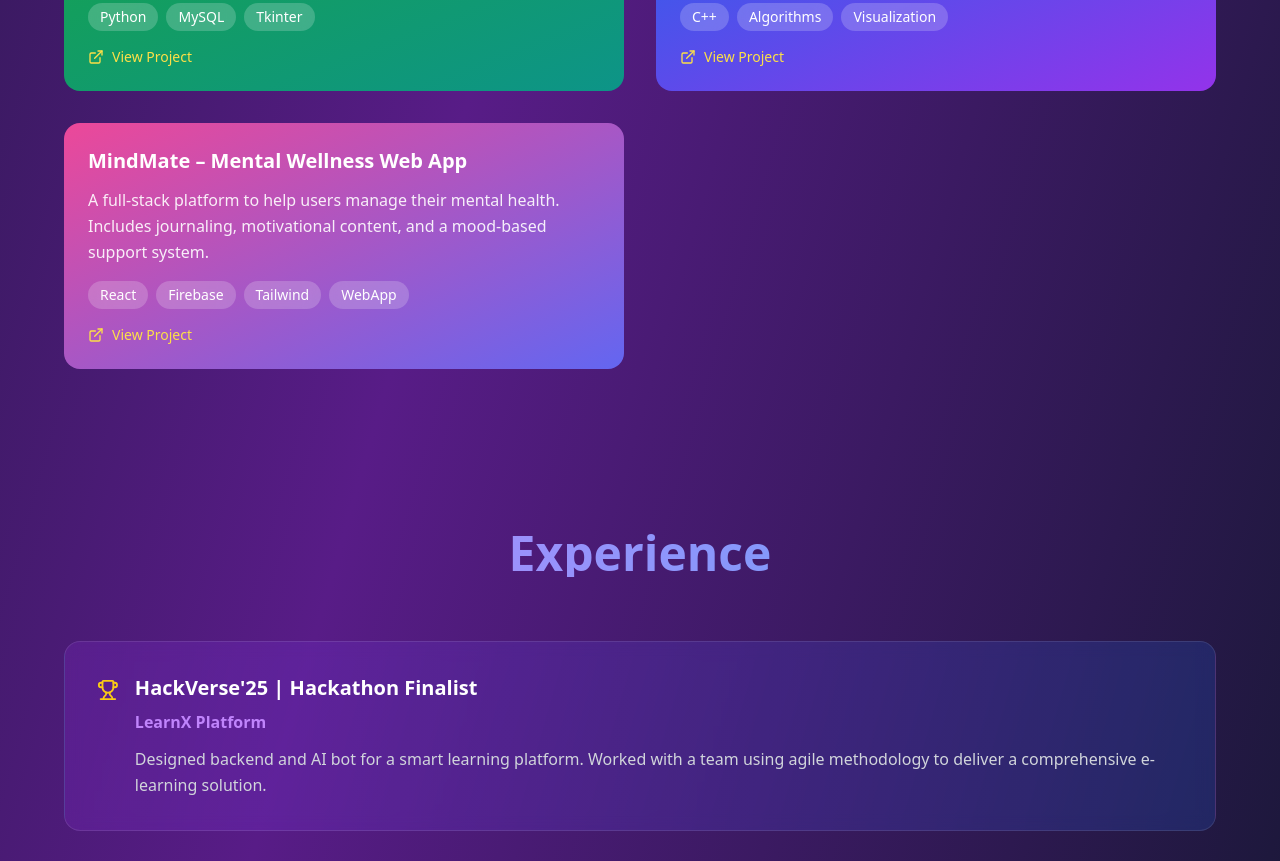
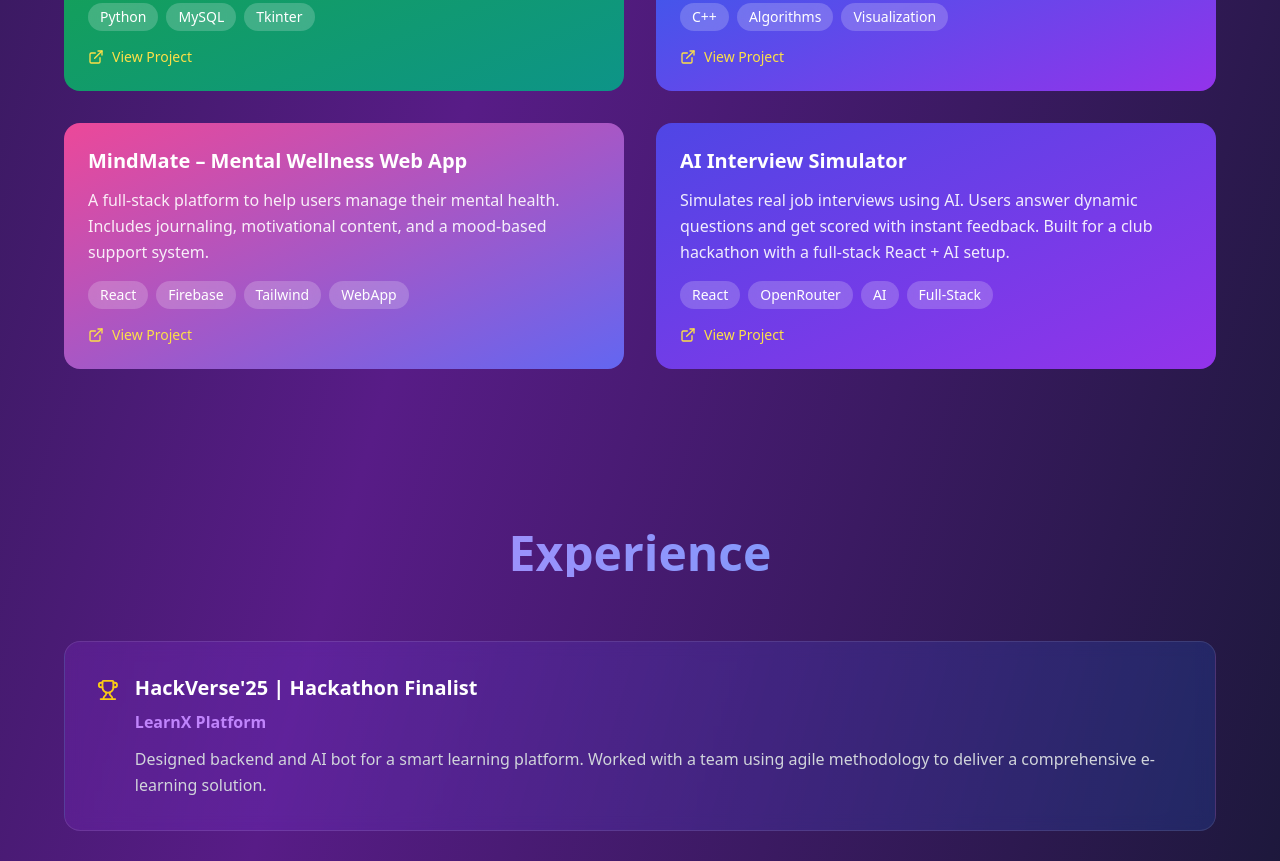
Before and after one commit to PI-Prasaad-Krishna/portfolio, a React (Vite) app: page / in a window 1280 px wide. Shown: the part 2740-3601 px from the top of the page. Built offline with nearby package versions, Linux system fonts and the light colour scheme.

Commit message:
Added AI Interview Simulator

```diff
--- a/src/App.jsx
+++ b/src/App.jsx
@@ -61,6 +61,13 @@ const Portfolio = () => {
       tech: ["React", "Firebase", "Tailwind", "WebApp"],
       color: "from-pink-500 to-indigo-500",
       link: "https://mindmate-34df5.web.app/"
+    },
+    {
+    title: "AI Interview Simulator",
+    desc: "Simulates real job interviews using AI. Users answer dynamic questions and get scored with instant feedback. Built for a club hackathon with a full-stack React + AI setup.",
+    tech: ["React", "OpenRouter", "AI", "Full-Stack"],
+    color: "from-indigo-600 to-purple-600",
+    link: "https://hackathon-ck-7eu7.vercel.app/"
     }
   ];
 
```
